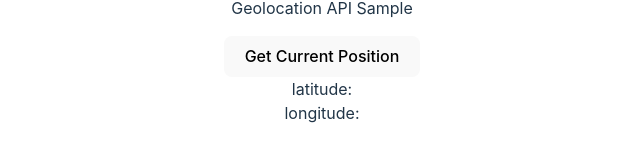
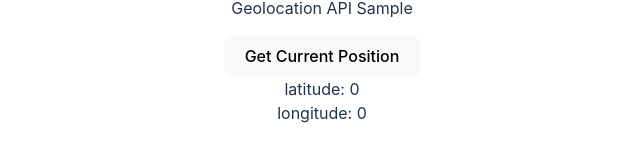
Before and after one commit to JohnDoe-Jack/web_practice, a React (Vite) app: page / in a window 1280 px wide. Shown: the part 434-596 px from the top of the page, without its empty margins (318-958 px from the left). Built offline with nearby package versions, Linux system fonts and the light colour scheme; no server answers.

Commit message:
Fix Component definition

```diff
--- a/src/components/Location.tsx
+++ b/src/components/Location.tsx
@@ -1,13 +1,13 @@
-import React, { useState, useEffect, useRef } from 'react';
+import { useState, useEffect, useRef } from 'react';
 
 /* エラーテキスト */
 const ErrorText = () => (
   <p className="App-error-text">geolocation IS NOT available</p>
 );
 
-export default () => {
+const Location = () => {
   const [isAvailable, setAvailable] = useState(false);
-  const [position, setPosition] = useState({ latitude: null, longitude: null });
+  const [position, setPosition] = useState({ latitude: 0, longitude: 0 });
 
   // useEffectが実行されているかどうかを判定するために用意しています
   const isFirstRef = useRef(true);
@@ -50,3 +50,5 @@ export default () => {
     </div>
   );
 };
+
+export default Location;
```
